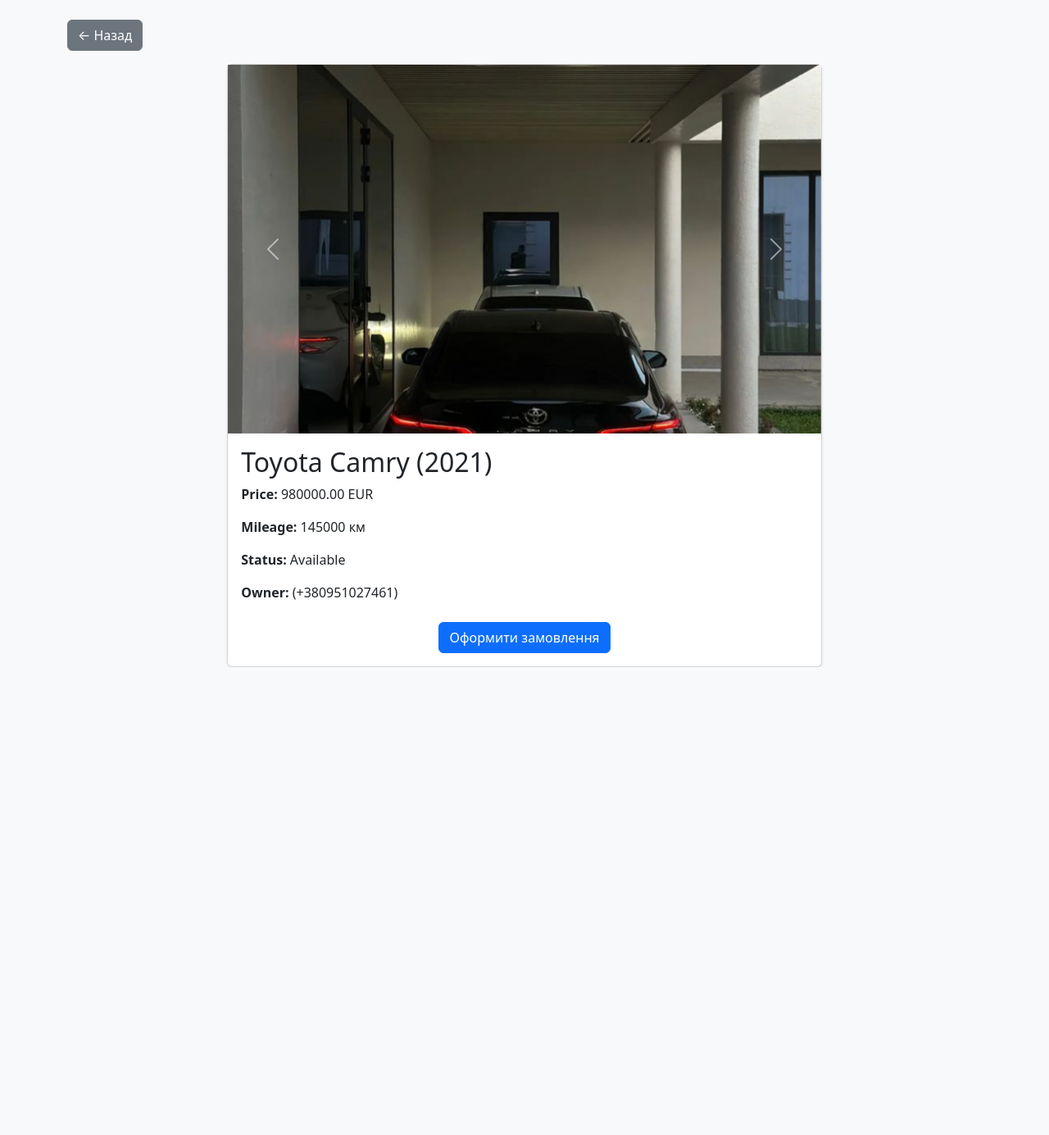
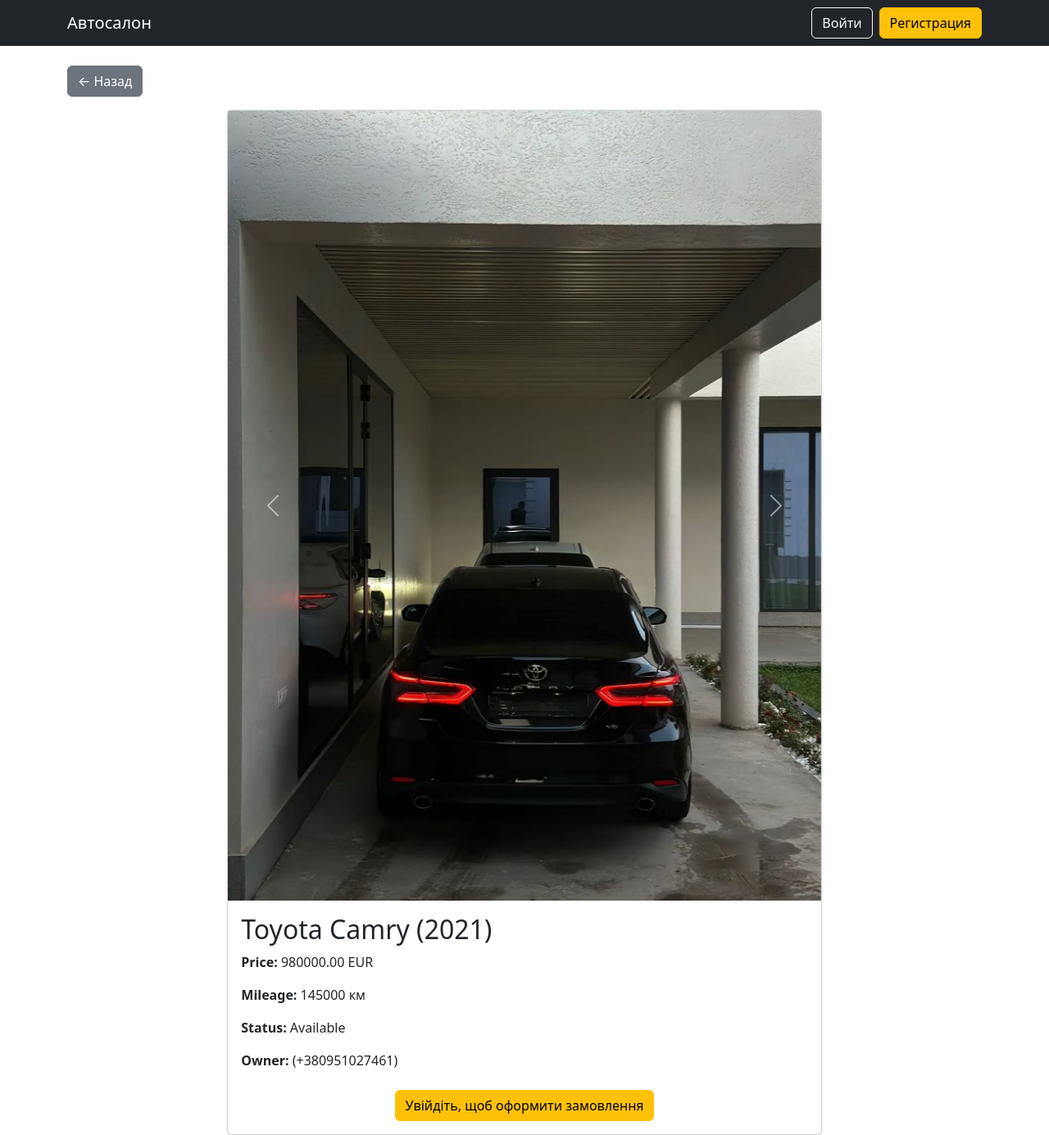
Before and after one commit to brucewayne1ua/showroom, a Django app: page /cars/1/ in a window 1280 px wide. Shown: the whole page at 82% size. Before the commit the page ends 814 px from the top, so only its background shows below. Run offline with Django 4.2, Linux system fonts and the light colour scheme; data comes from the database, SQL or seed files in the repository; both versions use the stored data as it was after the commit.

Commit message:
add users functions

```diff
--- a/cars/templates/base.html
+++ b/cars/templates/base.html
@@ -3,7 +3,7 @@
 <html lang="ru">
   <head>
     <meta charset="UTF-8" />
-    <title>Автосалон</title>
+    <title>{% block title %}Автосалон{% endblock %}</title>
     <link
       href="https://cdn.jsdelivr.net/npm/bootstrap@5.3.3/dist/css/bootstrap.min.css"
       rel="stylesheet"
@@ -13,10 +13,40 @@
     <nav class="navbar navbar-expand-lg navbar-dark bg-dark mb-4">
       <div class="container">
         <a class="navbar-brand" href="{% url 'cars:car_list' %}">Автосалон</a>
+
+        <div class="collapse navbar-collapse justify-content-end">
+          {% if request.user.is_authenticated %}
+          <span class="navbar-text text-white me-3">
+            {{ request.user.first_name }} {{ request.user.last_name }}
+          </span>
+          <ul class="navbar-nav me-3">
+            <li class="nav-item">
+              <a
+                class="nav-link"
+                href="{% url 'user_detail' user_id=request.user.id %}"
+                >Мой аккаунт</a
+              >
+            </li>
+            <li class="nav-item">
+              <a class="nav-link" href="{% url 'cars:my_cars' %}">Мои авто</a>
+            </li>
+          </ul>
+          <a href="{% url 'logout_user' %}" class="btn btn-outline-light"
+            >Выйти</a
+          >
+          {% else %}
+          <a href="{% url 'login_user' %}" class="btn btn-outline-light me-2"
+            >Войти</a
+          >
+          <a href="{% url 'register_user' %}" class="btn btn-warning"
+            >Регистрация</a
+          >
+          {% endif %}
+        </div>
       </div>
     </nav>
 
-    <main>{% block content %}{% endblock %}</main>
+    <main class="container">{% block content %}{% endblock %}</main>
 
     <script src="https://cdn.jsdelivr.net/npm/bootstrap@5.3.3/dist/js/bootstrap.bundle.min.js"></script>
   </body>
--- a/cars/templates/cars/car_detail.html
+++ b/cars/templates/cars/car_detail.html
@@ -1,22 +1,13 @@
-<!DOCTYPE html>
-<html lang="uk">
-  <head>
-    <meta charset="UTF-8" />
-    <title>{{ car.brand.name }} {{ car.model }}</title>
-    <link
-      href="https://cdn.jsdelivr.net/npm/bootstrap@5.3.2/dist/css/bootstrap.min.css"
-      rel="stylesheet"
-    />
+{% extends "base.html" %} {% block title %}{{ car.brand.name }} {{ car.model
+}}{% endblock %} {% block extra_head %}
 <style>
   .carousel-inner img {
     height: 450px;
     object-fit: cover;
   }
 </style>
-  </head>
-  <body class="bg-light">
-    <div class="container mt-4">
-      <a href="{% url 'car_list' %}" class="btn btn-secondary mb-3">← Назад</a>
+{% endblock %} {% block content %}
+<a href="{% url 'cars:car_list' %}" class="btn btn-secondary mb-3">← Назад</a>
 
 <div class="card shadow-sm mx-auto" style="max-width: 65%">
   {% if car.photos.all %}
@@ -60,12 +51,18 @@
     <p><strong>Price:</strong> {{ car.price }} EUR</p>
     <p><strong>Mileage:</strong> {{ car.mileage|default:"—" }} км</p>
     <p><strong>Status:</strong> {{ car.get_status_display }}</p>
-          <p><strong>Owner:</strong> {{ car.owner }}</p>
+    <p>
+      <strong>Owner:</strong>
+      <!-- {{ car.owner.first_name }} {{ car.owner.last_name
+      }} -->
+      ({{ car.owner.phone_number }})
+    </p>
     {% if car.description %}
     <p class="mt-3">{{ car.description }}</p>
     {% endif %}
 
     <div class="mt-4 text-center">
+      {% if user.is_authenticated %}
       <button
         type="button"
         class="btn btn-primary"
@@ -74,11 +71,16 @@
       >
         Оформити замовлення
       </button>
-          </div>
+      {% else %}
+      <a href="{% url 'login_user' %}" class="btn btn-warning">
+        Увійдіть, щоб оформити замовлення
+      </a>
+      {% endif %}
     </div>
   </div>
 </div>
 
+{% if user.is_authenticated %}
 <div
   class="modal fade"
   id="orderModal"
@@ -89,9 +91,7 @@
   <div class="modal-dialog modal-dialog-centered">
     <div class="modal-content">
       <div class="modal-header">
-            <h5 class="modal-title" id="orderModalLabel">
-              Зв’язатися з продавцем
-            </h5>
+        <h5 class="modal-title" id="orderModalLabel">Зв’язатися з продавцем</h5>
         <button
           type="button"
           class="btn-close"
@@ -101,21 +101,20 @@
       </div>
       <div class="modal-body text-center">
         <p>
-              📞 Телефон: <a href="tel:+380991112233">+38 (099) 111-22-33</a>
+          📞 Телефон:
+          <a href="tel:{{ car.owner.phone_number }}"></a>
         </p>
         <p>
           <a
-                href="https://wa.me/380991112233"
+            href="https://wa.me/{{ car.owner.phone_number|cut:'+' }}?text=Добрий%20день,%20мене%20цікавить%20ваше%20авто%20{{ car.brand.name }}%20{{ car.model }}"
             target="_blank"
             class="btn btn-success"
-                >Написати у WhatsApp</a
           >
+            Написати у WhatsApp
+          </a>
         </p>
       </div>
     </div>
   </div>
 </div>
-
-    <script src="https://cdn.jsdelivr.net/npm/bootstrap@5.3.2/dist/js/bootstrap.bundle.min.js"></script>
-  </body>
-</html>
+{% endif %} {% endblock %}
--- a/cars/urls.py
+++ b/cars/urls.py
@@ -10,4 +10,6 @@ urlpatterns = [
     path("add/", views.car_add, name="car_add"),
     path("buy/<int:pk>/", views.car_buy, name="car_buy"),
     path("thanks/", views.order_thanks, name="order_thanks"),
+    path("my-cars/", views.my_cars, name="my_cars"),
+
 ]
--- a/cars/views.py
+++ b/cars/views.py
@@ -79,3 +79,9 @@ def car_add(request):
     else:
         form = CarForm()
     return render(request, 'cars/car_add.html', {'form': form})
+
+
+@login_required(login_url='login_user')
+def my_cars(request):
+    cars = Car.objects.filter(owner=request.user)
+    return render(request, 'cars/my_cars.html', {'cars': cars})
--- a/showroom/urls.py
+++ b/showroom/urls.py
@@ -11,7 +11,7 @@ urlpatterns = [
     path("admin/", admin.site.urls),
     path("cars/", include("cars.urls")),
     path('register/', user_views.register_user, name='register_user'),
-    path('users/', include('user.urls')),
+    path('users/', include('user.urls',)),
     path('', car_views.car_list, name='car_list'),
 
 ]
```
Also changed, not shown: cars/templates/cars/my_cars.html (added, +39 -0 lines), db.sqlite3. Lines whose indentation alone changed are shown as unchanged.
